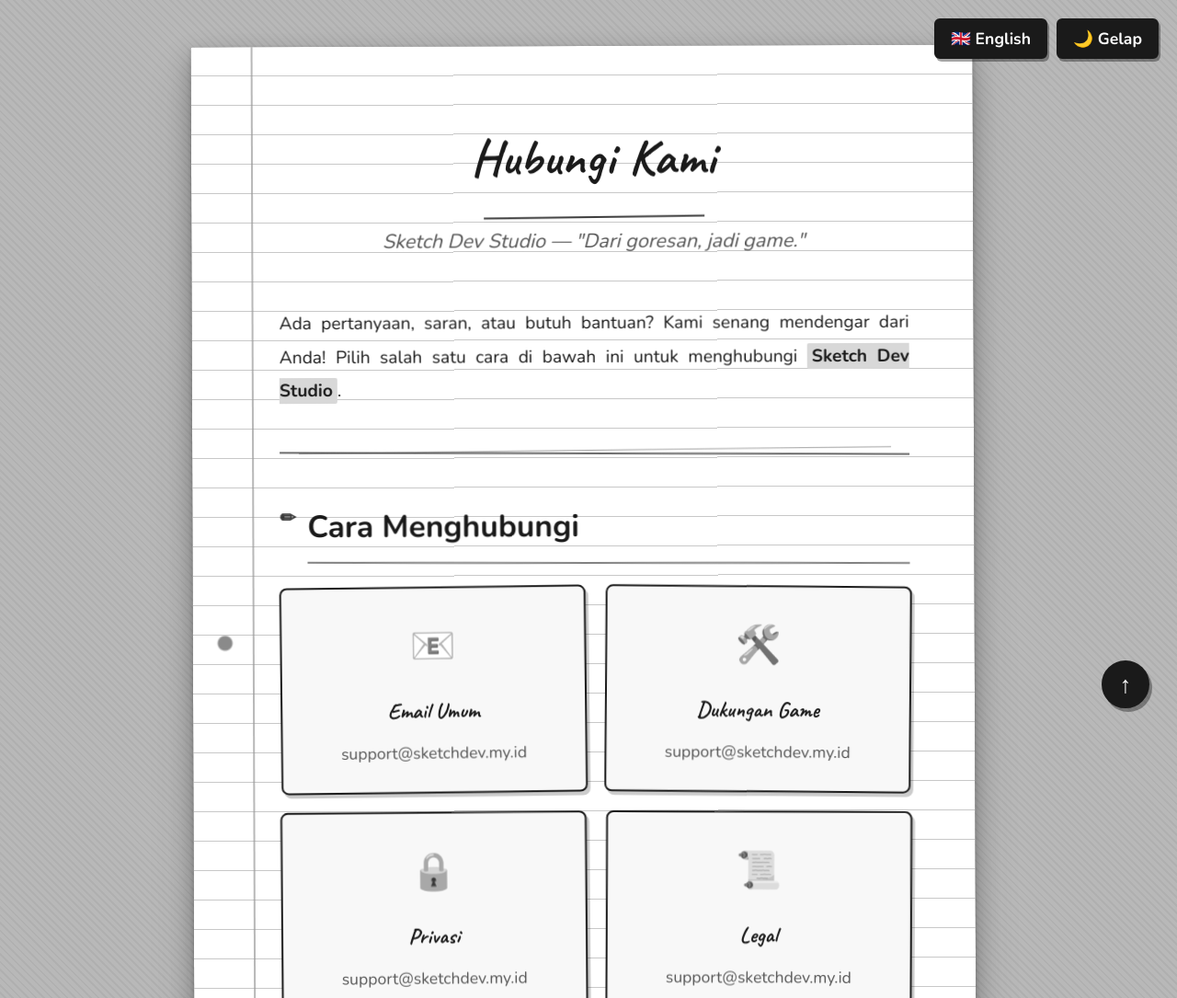
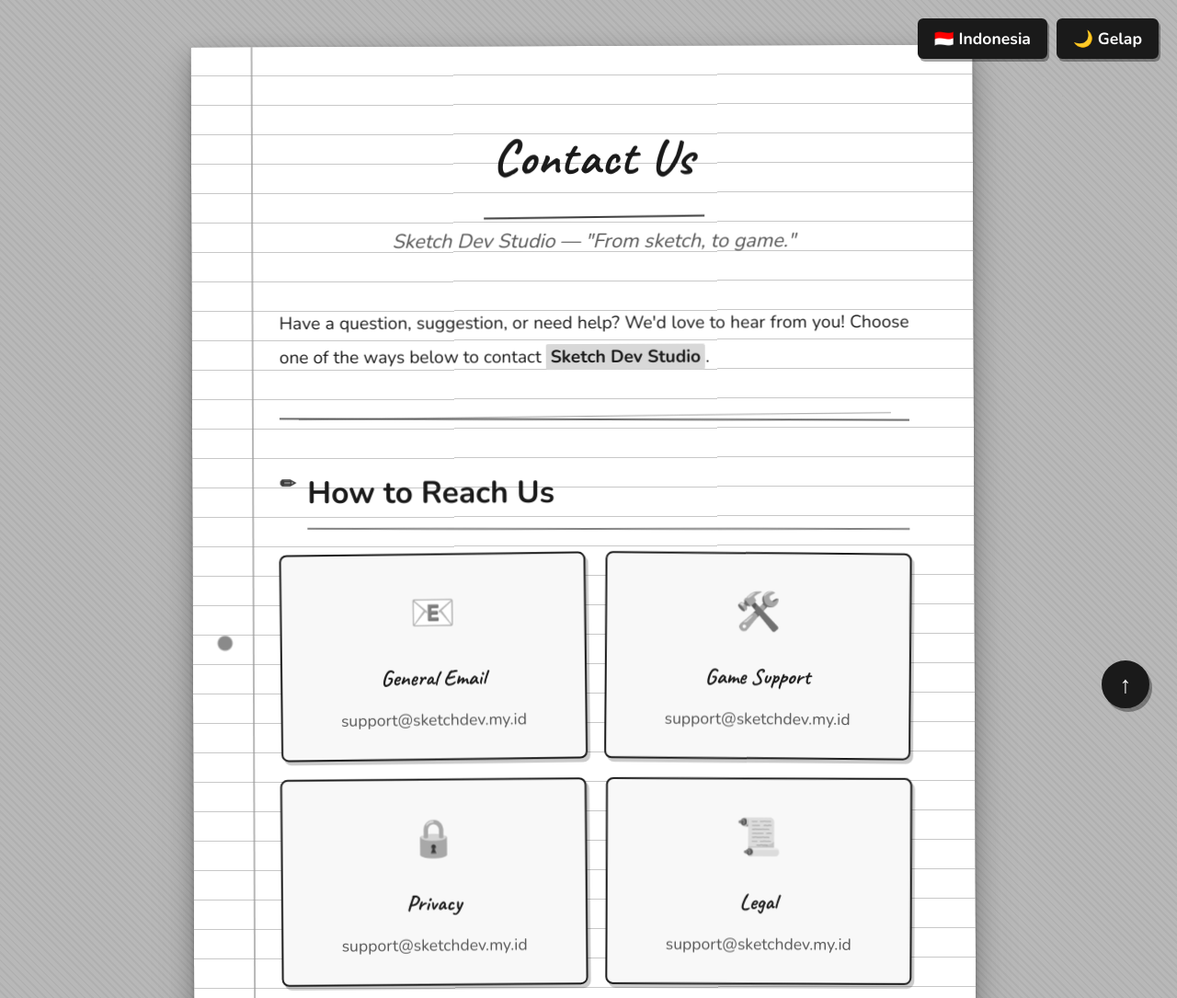
Before and after one commit to fatiaw/sketchdev, a plain HTML site: page contact.html in a window 1280 px wide. Shown: the top 1085 px of the page at 92% size. Drawn offline with nearby package versions, Linux system fonts and the light colour scheme.

Commit message:
Bahasa bawaan situs -> English (pilihan pengunjung tersimpan tetap dihormati) + tautan halaman developer Google Play di footer & halaman kontak

```diff
--- a/contact.html
+++ b/contact.html
@@ -1,9 +1,9 @@
 <!DOCTYPE html>
-<html lang="id">
+<html lang="en">
 <head>
 <meta charset="UTF-8">
 <meta name="viewport" content="width=device-width, initial-scale=1.0">
-<title>Kontak — Sketch Dev Studio</title>
+<title>Contact — Sketch Dev Studio</title>
 <link href="https://fonts.googleapis.com/css2?family=Caveat:wght@500;700&family=Nunito:wght@400;600;700;800&display=swap" rel="stylesheet">
 <link rel="icon" href="/favicon.ico" sizes="any">
 <link rel="icon" type="image/png" sizes="32x32" href="/favicon-32.png">
@@ -581,7 +581,7 @@
 <body>
 
 <div class="controls">
-  <button class="control-btn" id="langBtn" onclick="toggleLang()">🇬🇧 English</button>
+  <button class="control-btn" id="langBtn" onclick="toggleLang()">🇮🇩 Indonesia</button>
   <button class="control-btn" id="modeBtn" onclick="toggleMode()">🌙 Gelap</button>
 </div>
 
@@ -590,7 +590,7 @@
   <!-- ============================================
        BAHASA INDONESIA
        ============================================ -->
-  <div class="lang-section active" id="lang-id">
+  <div class="lang-section" id="lang-id">
 
     <h1>Hubungi Kami</h1>
     <p class="subtitle">Sketch Dev Studio — "Dari goresan, jadi game."</p>
@@ -740,7 +740,7 @@
       <li>🎵 TikTok: <a href="https://www.tiktok.com/@sketch.dev.studio" target="_blank" rel="noopener" class="highlight">@sketch.dev.studio</a></li>
       <li>📷 Instagram: <a href="https://www.instagram.com/sketch.dev.studio" target="_blank" rel="noopener" class="highlight">@sketch.dev.studio</a></li>
       <li>▶️ YouTube: <a href="https://www.youtube.com/@sketchdevstudio" target="_blank" rel="noopener" class="highlight">@sketchdevstudio</a></li>
-      <li>🎮 Google Play: <span class="highlight">Sketch Dev Studio</span></li>
+      <li>🎮 Google Play: <a href="https://play.google.com/store/apps/developer?id=Sketch+Dev+Studio" target="_blank" rel="noopener" class="highlight">Sketch Dev Studio</a></li>
     </ul>
 
     <div class="footer">
@@ -758,6 +758,7 @@
         <a href="https://www.tiktok.com/@sketch.dev.studio" target="_blank" rel="noopener">TikTok</a>
         <a href="https://www.instagram.com/sketch.dev.studio" target="_blank" rel="noopener">Instagram</a>
         <a href="https://www.youtube.com/@sketchdevstudio" target="_blank" rel="noopener">YouTube</a>
+        <a href="https://play.google.com/store/apps/developer?id=Sketch+Dev+Studio" target="_blank" rel="noopener">Google Play</a>
       </div>
     </div>
 
@@ -767,7 +768,7 @@
   <!-- ============================================
        BAHASA INGGRIS
        ============================================ -->
-  <div class="lang-section" id="lang-en">
+  <div class="lang-section active" id="lang-en">
 
     <h1>Contact Us</h1>
     <p class="subtitle">Sketch Dev Studio — "From sketch, to game."</p>
@@ -917,7 +918,7 @@
       <li>🎵 TikTok: <a href="https://www.tiktok.com/@sketch.dev.studio" target="_blank" rel="noopener" class="highlight">@sketch.dev.studio</a></li>
       <li>📷 Instagram: <a href="https://www.instagram.com/sketch.dev.studio" target="_blank" rel="noopener" class="highlight">@sketch.dev.studio</a></li>
       <li>▶️ YouTube: <a href="https://www.youtube.com/@sketchdevstudio" target="_blank" rel="noopener" class="highlight">@sketchdevstudio</a></li>
-      <li>🎮 Google Play: <span class="highlight">Sketch Dev Studio</span></li>
+      <li>🎮 Google Play: <a href="https://play.google.com/store/apps/developer?id=Sketch+Dev+Studio" target="_blank" rel="noopener" class="highlight">Sketch Dev Studio</a></li>
     </ul>
 
     <div class="footer">
@@ -935,6 +936,7 @@
         <a href="https://www.tiktok.com/@sketch.dev.studio" target="_blank" rel="noopener">TikTok</a>
         <a href="https://www.instagram.com/sketch.dev.studio" target="_blank" rel="noopener">Instagram</a>
         <a href="https://www.youtube.com/@sketchdevstudio" target="_blank" rel="noopener">YouTube</a>
+        <a href="https://play.google.com/store/apps/developer?id=Sketch+Dev+Studio" target="_blank" rel="noopener">Google Play</a>
       </div>
     </div>
 
@@ -948,7 +950,7 @@
   /* ============================================
      TOGGLE BAHASA
      ============================================ */
-  let currentLang = 'id';
+  let currentLang = 'en';
 
   function toggleLang() {
     const idSection = document.getElementById('lang-id');
@@ -1031,7 +1033,7 @@
       document.getElementById('modeBtn').textContent = '☀️ Terang';
       currentMode = 'dark';
     }
-    if (savedLang === 'en') {
+    if (savedLang === 'id') {
       toggleLang();
     }
   });
```
Also changed, not shown: index.html (+9 -7 lines), privacy.html (+9 -7 lines), terms.html (+9 -7 lines).
